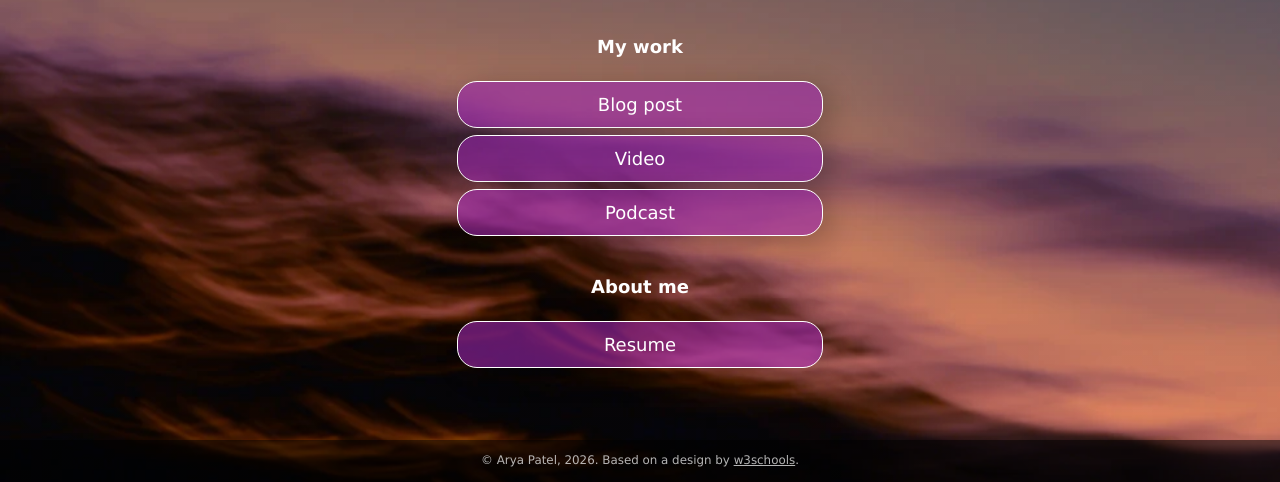
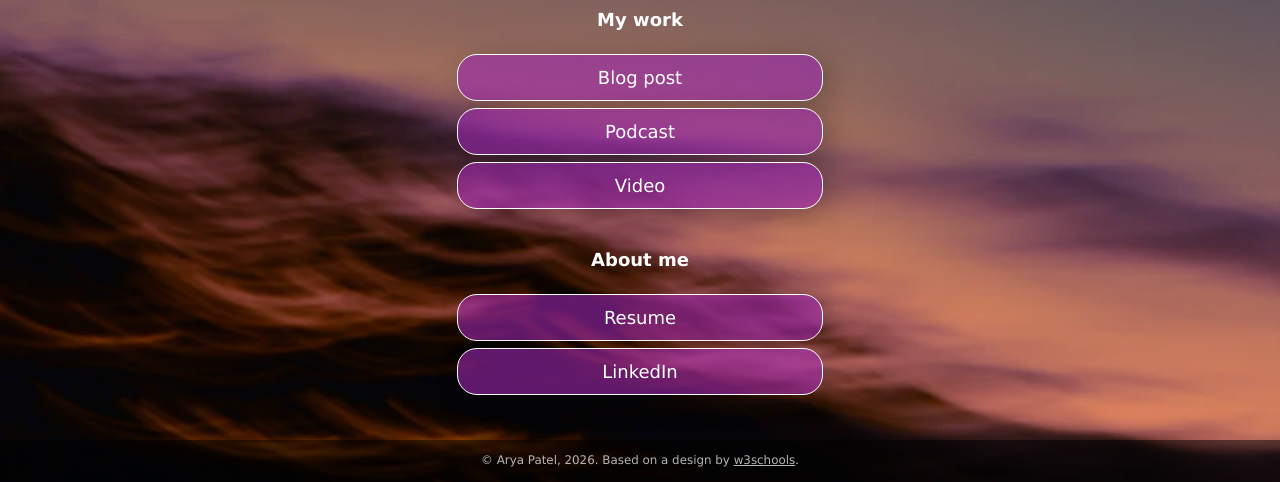
Before and after one commit to aryap1206/aryap1206.github.io, a plain HTML site: page index.html in a window 1280 px wide. Shown: the part 318-800 px from the top of the page. Drawn offline with Linux system fonts and the light colour scheme.

Commit message:
Added resume, LinkedIn, podcast and video links

```diff
--- a/index.html
+++ b/index.html
@@ -34,33 +34,38 @@
         </div>
       </div>
 
-      <div class="button toggle">Video</div>
-      <div class="slidedown">
-        <div class="description">
-          <h2>Video title</h2>
-          <p>Add a short but appealing description of your video.</p>
-          <a href="#" class="external-link" target="_blank">Watch</a>
-        </div>
-      </div>
-
       <div class="button toggle">Podcast</div>
       <div class="slidedown">
         <div class="description">
           <h2>Podcast title</h2>
-          <p>Add a short but appealing description of your podcast</p>
-          <a href="#" class="external-link" target="_blank">Listen</a>
+          <p>A discussion on Parasocial Relationships</p>
+          <a href="https://soundcloud.com" class="external-link" target="_blank">Listen</a>
         </div>
       </div>
+
+      <div class="button toggle">Video</div>
+      <div class="slidedown">
+      <div class="description">
+        <h2>One of my Favorite YouTube videos on handling fear</h2>
+        <p>TED Talk from Alex Honnold (free solo-ed El Capitan)</p>
+        <a href="https://www.youtube.com/watch?v=6iM6M_7wBMc" class="external-link" target="_blank">Watch</a>
+      </div>
+      </div>
+
     </div>
+
 
     <!-- Replace # with PDF from Google Docs, or replace the entire section with whatever you want. Or delete it! Or add another section below it!-->
     <div class="section-header">
       <h1>About me</h1>
+      <div class="links-container">
+      <a href="https://drive.google.com/file/d/1PfAwG5NkvpDBMFlixZTFlxYqn-cfkIk7/view?usp=sharing" class="button" target="_blank">Resume</a>
+
+      <a href="https://www.linkedin.com/in/arya-patel-4b57922bb/" class="button" target="_blank">LinkedIn</a>
+    </div>
     </div>
 
-    <div class="links-container">
-      <a href="https://drive.google.com" class="button" target="_blank">Resume</a>
-    </div>
+
 
   </div>
   <div class="footer">
```
